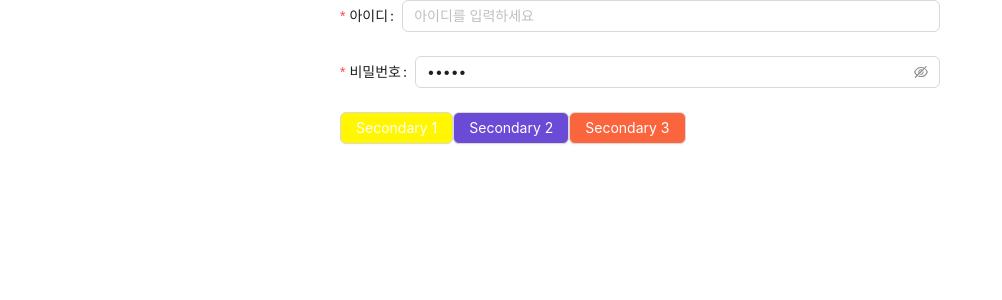
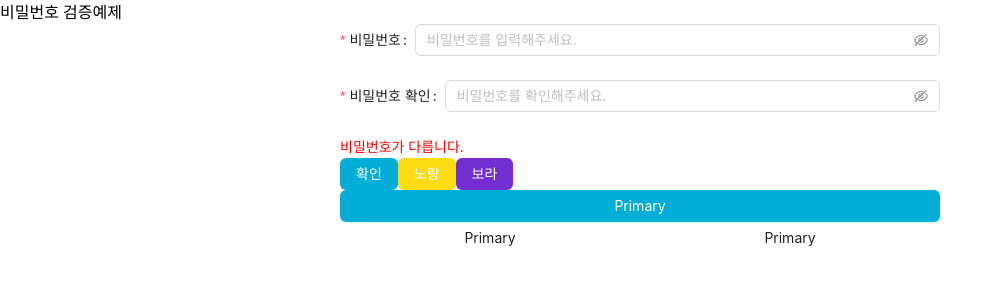
Before and after one commit to 200BingSu/til-npm, a React (Vite) app: page / in a window 1280 px wide. Shown: the top 300 px of the page, without its empty margins (0-1002 px from the left). Built offline with nearby package versions, Linux system fonts and the light colour scheme.

Commit message:
[docs] antD

```diff
--- a/src/App.jsx
+++ b/src/App.jsx
@@ -1,6 +1,24 @@
 import { ConfigProvider } from "antd";
 import JoinForm from "./components/JoinForm";
 import { useState } from "react";
+import PwForm from "./components/PwForm";
+
+// const ThemeData = {
+//   token: {
+//     colorPrimary: "#0DD1FD",
+//     colorSecondary1: "#FFF600", // Secondary 1
+//     colorSecondary2: "#6B4AD6", // Secondary 2
+//     colorSecondary3: "#FB653D", // Secondary 3
+//   },
+//   Button: {
+//     colorPrimary: "#02AED5",
+//     colorPrimaryHover: "#A5EEFE",
+//     colorSecondary1: "#CCC500", // Secondary 1
+//     colorSecondary1Hover: "#FFFDCC",
+//     colorSecondary2: "#4F2CC1", // Secondary 2
+//     colorSecondary3: "#FA3D0B", // Secondary 3
+//   },
+// };
 
 const ThemeData = {
   token: {
@@ -9,11 +27,13 @@ const ThemeData = {
     colorSecondary2: "#6B4AD6", // Secondary 2
     colorSecondary3: "#FB653D", // Secondary 3
   },
-  Button: {
-    colorPrimary: "#02AED5",
-    colorSecondary1: "#CCC500", // Secondary 1
-    colorSecondary2: "#4F2CC1", // Secondary 2
-    colorSecondary3: "#FA3D0B", // Secondary 3
+  components: {
+    Button: {
+      colorPrimary: "#02AED5",
+      colorPrimaryHover: "#A5EEFE",
+      boxShadow: "none",
+      boxShadowSecondary: "none",
+    },
   },
 };
 
@@ -21,7 +41,8 @@ function App() {
   const [data, setData] = useState(ThemeData);
   return (
     <ConfigProvider theme={data}>
-      <JoinForm theme={data} />
+      {/* <JoinForm theme={data} /> */}
+      <PwForm />
     </ConfigProvider>
   );
 }
--- /dev/null
+++ b/src/components/PwForm.jsx
@@ -0,0 +1,97 @@
+import { Button, Form, Input } from "antd";
+import { useEffect, useState } from "react";
+
+const PwForm = () => {
+  // 비밀번호 같은지 아닌지 상태 저장
+  const [match, setMatch] = useState(false);
+
+  // Ant Design 에 form 요소 참조하기
+  const [form] = Form.useForm();
+  console.log(form);
+  // 두개의 필드 값이 같은지 아닌지 체크하는 함수를 생성
+  const validatePassword = () => {};
+  const handleChangePassword = () => {
+    // 기본 비밀번호 입력값 알아내고
+    // 비교 비밀 번호 입력값 알아내고 비교.
+    const pw = form.getFieldValue("password");
+    console.log(pw);
+    // 비교 비밀번호 입력값 알아내고, 비교한다.
+    const pwConfirm = form.getFieldValue("passwordConfirm");
+    console.log(pwConfirm);
+    if (pwConfirm) {
+      // 비교 비밀 번호 있으면 비교하겠다.
+      setMatch(pw === pwConfirm);
+    }
+  };
+  const onFinished = values => {
+    console.log(values);
+  };
+  useEffect(() => {
+    console.log("match", match);
+  }, [match]);
+  return (
+    <div>
+      <h1>비밀번호 검증예제</h1>
+      <Form
+        //  Ant Design 에 form 요소 ref 하기
+        form={form}
+        name="password-form"
+        style={{ width: 600, margin: "0 auto" }}
+        onFinish={values => onFinished(values)}
+      >
+        <Form.Item
+          name={"password"}
+          label="비밀번호"
+          rules={[
+            { required: true, message: "비밀번호는 필수 항목입니다." },
+            // {
+            //   pattern: /^(?=.*[a-z])(?=.*[A-Z])(?=.*\d)[a-zA-Z\d]{8,}$/,
+            //   message:
+            //     "비밀번호는 최소 8자 이상이며, 대소문자와 숫자를 포함해야 합니다.",
+            // },
+          ]}
+        >
+          <Input.Password
+            placeholder="비밀번호를 입력해주세요."
+            onChange={() => handleChangePassword()}
+          />
+        </Form.Item>
+        <Form.Item
+          name={"passwordConfirm"}
+          label="비밀번호 확인"
+          rules={[
+            { required: true, message: "비밀번호 확인은 필수 항목입니다." },
+          ]}
+        >
+          <Input.Password
+            placeholder="비밀번호를 확인해주세요."
+            onChange={() => handleChangePassword()}
+          />
+        </Form.Item>
+        {/* 비교 관련 내용을 출력한다. */}
+        {!match && <div style={{ color: "red" }}>비밀번호가 다릅니다.</div>}
+        <Form.Item>
+          <Button type="primary" htmlType="submit">
+            확인
+          </Button>
+          <Button color="yellow" variant="solid">
+            노랑
+          </Button>
+          <Button color="purple" variant="solid">
+            보라
+          </Button>
+          <Button type="primary" block>
+            Primary
+          </Button>
+          <Button type="yellow" block style={{ width: "50%" }}>
+            Primary
+          </Button>
+          <Button type="yellow" block style={{ width: "50%" }}>
+            Primary
+          </Button>
+        </Form.Item>
+      </Form>
+    </div>
+  );
+};
+export default PwForm;
```
Also changed, not shown: 1 other file (tests, documents, lock files or other folders).
